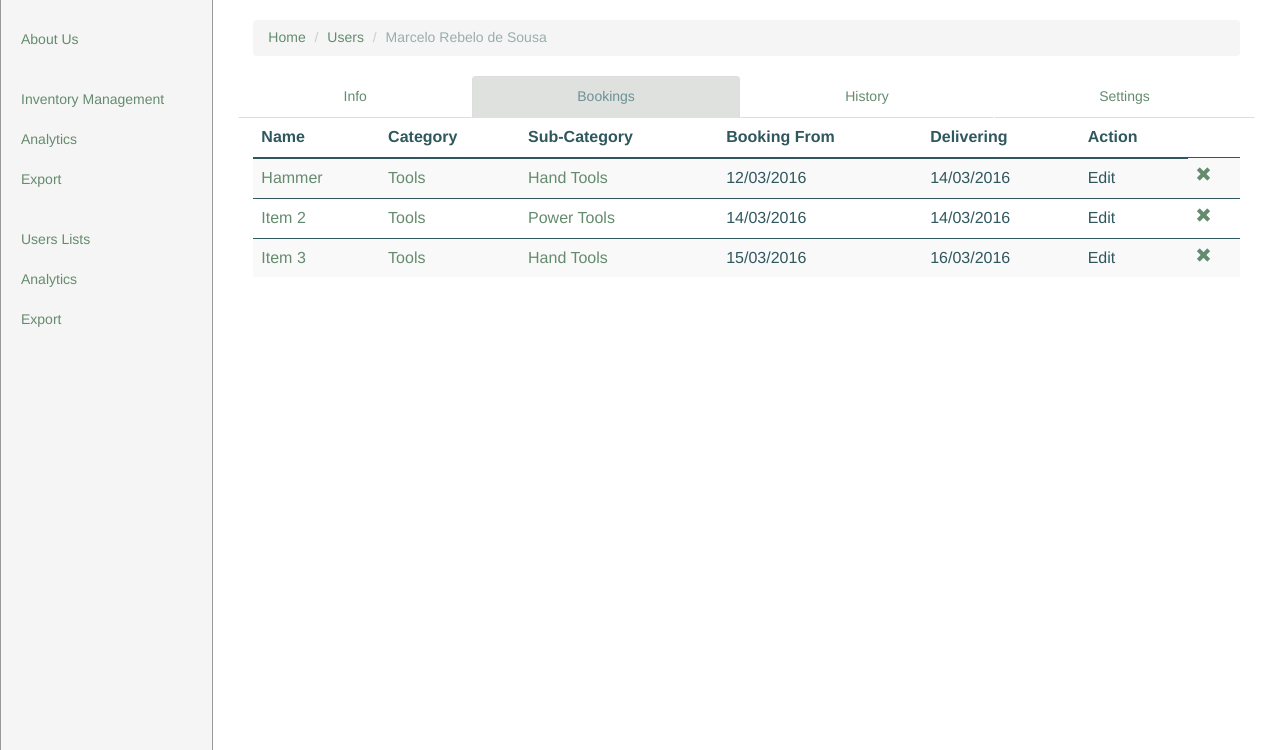
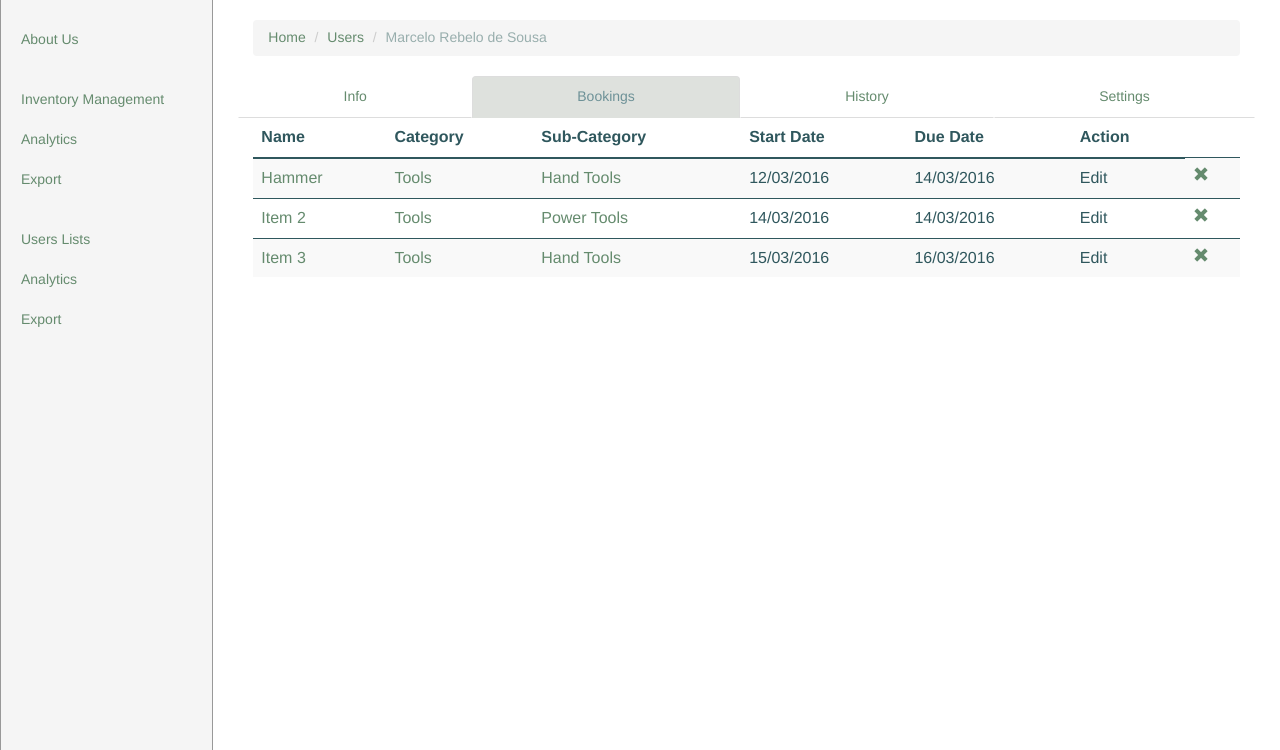
Before and after one commit to 444Duarte/LBAW, a PHP site: page /templates/user_profile.php in a window 1280 px wide, after a click on "Bookings". Shown: the part 50-800 px from the top of the page. Run offline with PHP 8.4, Linux system fonts and the light colour scheme; some web fonts are replaced.

Commit message:
Fixing some inconsistencies

```diff
--- a/templates/user_profile.php
+++ b/templates/user_profile.php
@@ -66,8 +66,8 @@
 					                    <th>Name</th>
 					                    <th>Category</th>
 					                    <th>Sub-Category</th>
-					                    <th>Booking From</th>
-					                    <th>Delivering</th>
+					                    <th>Start Date</th>
+					                    <th>Due Date</th>
 					                    <th>Action</th>
 					                  </tr>
 					              </thead>
@@ -112,8 +112,8 @@
 					                    <th>Name</th>
 					                    <th>Category</th>
 					                    <th>Sub-Category</th>
-					                    <th>Booking From</th>
-					                    <th>Delivery</th>
+					                    <th>Start Date</th>
+					                    <th>Due Date</th>
 					                  </tr>
 					              </thead>
 					              <tbody>
```
Also changed, not shown: templates/item.php (+7 -7 lines).
